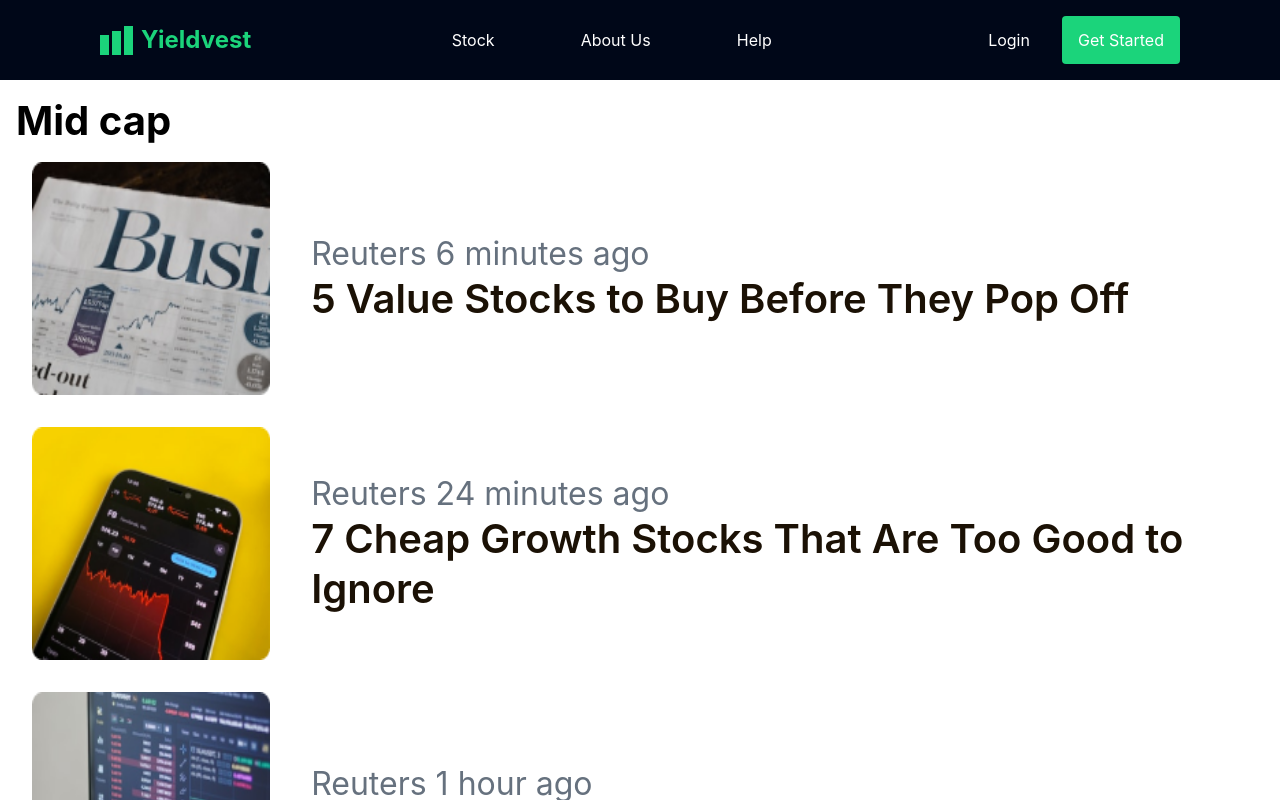
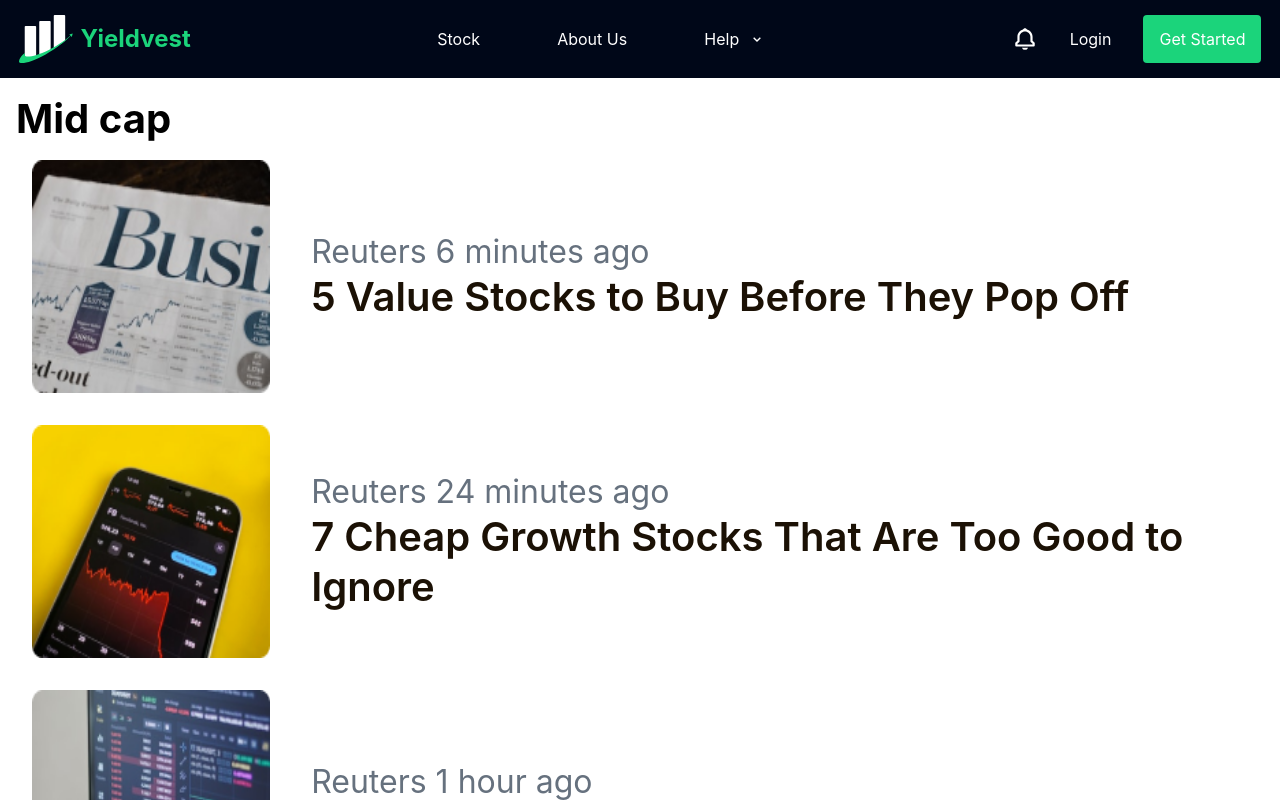
Before and after one commit to workshopapps/investment.web, a React (Create React App) app in the folder frontend/: page /mid in a window 1280 px wide. Shown: the top 800 px of the page. Built offline with nearby package versions, Linux system fonts and the light colour scheme; no server answers.

Commit message:
Styling: Nav bar and ham menu styling
- Changed the logo to a new logo
- Added FAQ footer item
- Added icon to the nav bar link
- Edited the mobile nav menu
- Added notification icon
- Edited mobile menu initial state to false

```diff
--- a/frontend/src/components/Footer/Footer.jsx
+++ b/frontend/src/components/Footer/Footer.jsx
@@ -21,6 +21,7 @@ const Footer = () => {
             name: 'Support',
             navLinks: [
                 { link: 'Help', to: '/help' },
+                { link: 'FAQ', to: '/faq' },
                 { link: 'Contact Us', to: '/contact' }
 
                 // { link: 'FAQ', to: '#' },
--- a/frontend/src/components/Nav/MenuLink.jsx
+++ b/frontend/src/components/Nav/MenuLink.jsx
@@ -2,15 +2,19 @@
 /* eslint-disable react/react-in-jsx-scope */
 /* eslint-disable prettier/prettier */
 import { NavLink } from 'react-router-dom';
+import { BiChevronDown } from 'react-icons/bi';
 
-const MenuLink = ({ link, url }) => {
+const MenuLink = ({ link, url, icon }) => {
     const activeStyle = {
         color: '#1BD47B'
     };
     return (
         <li>
-            <NavLink to={url} style={({ isActive }) => (isActive ? activeStyle : undefined)}>
+            <NavLink to={url} style={({ isActive }) => (isActive ? activeStyle : undefined)} className="flex items-center justify-between gap-[10px]">
                 {link}
+                <span>
+                    {icon && <BiChevronDown className="text-white text-[16px]" />}
+                </span>
             </NavLink>
         </li>
     );
--- a/frontend/src/components/Nav/MenuLinks.jsx
+++ b/frontend/src/components/Nav/MenuLinks.jsx
@@ -13,15 +13,16 @@ const MenuLinks = () => {
             url: '/about'
         },
         {
-            link: 'Help',
-            url: '/help'
+            link: `Help `,
+            url: '/help',
+            icon: true
         }
     ];
     return (
-        <ul className="w-full flex justify-between items center">
+        <ul className="w-full hidden md:flex gap-[5px] max-w-[328px] justify-between items center">
             {navLinks.map((item, index) => {
-                const { link, url } = item;
-                return <MenuLink link={link} url={url} key={index} />;
+                const { link, url, icon } = item;
+                return <MenuLink link={link} url={url} key={index} icon={icon} />;
             })}
         </ul>
     );
--- a/frontend/src/components/Nav/MobileMenu.jsx
+++ b/frontend/src/components/Nav/MobileMenu.jsx
@@ -4,7 +4,7 @@
 
 import React, { useEffect } from 'react';
 import MenuLink from './MenuLink';
-import NavBtn from './NavBtn';
+// import NavBtn from './NavBtn';
 import Close from './../../assets/header/close.svg';
 
 // eslint-disable-next-line react/prop-types
@@ -23,10 +23,10 @@ const MobileMenu = ({ toggleMenu }) => {
             url: '/help'
         }
     ];
-    const btns = [
-        { name: 'Login', background: 'transparent', color: 'black', url: '/login' },
-        { name: 'Get Started', background: '#1BD47B', color: 'white', url: '/signup' }
-    ];
+    // const btns = [
+    //     { name: 'Login', background: 'transparent', color: 'black', url: '/login' },
+    //     { name: 'Get Started', background: '#1BD47B', color: 'white', url: '/signup' }
+    // ];
 
     useEffect(() => {
         document.body.style.overflowY = 'hidden';
@@ -40,21 +40,23 @@ const MobileMenu = ({ toggleMenu }) => {
                 className="absolute top-0 bottom-0 left-0 right-0 bg-transparent"
                 onClick={() => toggleMenu(false)}
             ></div>
-            <div className="absolute right-0 bg-white top-0 bottom-0 w-64">
+            <div className="absolute right-0 bg-white top-0 bottom-0 w-[200px]">
                 <div className="py-6 px-6">
-                    <div
-                        className=" flex justify-end items-end mb-10"
-                        onClick={() => toggleMenu(false)}
-                    >
-                        <img src={Close} alt="" className="w-10 h-10" />
+                    <div className="flex items-center justify-end">
+                        <div
+                            className=" flex justify-end items-end mb-10"
+                            onClick={() => toggleMenu(false)}
+                        >
+                            <img src={Close} alt="" className="w-7 h-7" />
+                        </div>
                     </div>
-                    <ul className="uppercase flex-col gap-4 w-full flex justify-center items-center mb-20">
+                    <ul className="uppercase flex-col gap-4 w-full flex justify-center items-left mb-10 font-[600]">
                         {navLinks.map((item, index) => {
                             const { link, url } = item;
                             return <MenuLink link={link} url={url} key={index} />;
                         })}
                     </ul>
-                    <div className=" justify-between items-center gap-4 nav-btns flex flex-col">
+                    {/* <div className=" justify-between items-left gap-4 nav-btns flex flex-col font-[600]">
                         {btns.map((item, index) => {
                             const { name, background, color, url } = item;
                             return (
@@ -67,7 +69,7 @@ const MobileMenu = ({ toggleMenu }) => {
                                 />
                             );
                         })}
-                    </div>
+                    </div> */}
                 </div>
             </div>
         </div>
--- a/frontend/src/components/Nav/Nav.jsx
+++ b/frontend/src/components/Nav/Nav.jsx
@@ -12,6 +12,7 @@ import user_image from '../../assets/images/Rectangle 4749.png';
 
 import { IoIosNotifications } from 'react-icons/io';
 import { FiSettings } from 'react-icons/fi';
+import { BiBell } from 'react-icons/bi';
 
 // eslint-disable-next-line react/prop-types
 const Nav = ({ openMenu }) => {
@@ -35,25 +36,24 @@ const Nav = ({ openMenu }) => {
         display: 'inline-block',
         color: `white`
     };
-    // const btns = [
-    //     { name: 'Login', background: 'transparent', url: 'login' },
-    //     { name: 'Get Started', background: '#1BD47B' }
-    // ];
 
     const navigate = useNavigate();
 
     return (
-        <nav style={navStyle} className="flex justify-center items-center h-20">
-            <div className="w-full flex items-center justify-between lg:mx-[100px] mx-[16px]">
+        <nav style={navStyle} className="flex justify-center items-center h-[78px] px-[16px]">
+            <div className="w-full flex items-center justify-between max-w-[1243px]">
                 <div onClick={() => navigate('/')} className="cursor-pointer flex items-center text-2xl">
                     <img src={Logo} alt="" />
                     <p className="text-[#1BD47B] font-bold ml-2">Yieldvest</p>
                 </div>
-                <div className="hidden md:block nav-items max-w-xs w-full">
-                    <MenuLinks />
-                </div>
+                <MenuLinks />
+                {/* <div className="hidden md:block nav-items w-full">
+                </div> */}
                 {!logged && (
                     <div className=" justify-between items-center gap-4 nav-btns hidden md:flex">
+                        <div className='notification'>
+                            <BiBell className="text-[26px]" />
+                        </div>
                         <Link to="/login">
                             <button type="button" style={loginStyle} className="rounded">
                                 Login
@@ -66,7 +66,6 @@ const Nav = ({ openMenu }) => {
                         </Link>
                     </div>
                 )}
-
                 <div className="ham-menu block md:hidden" onClick={() => openMenu(true)}>
                     <img src={Menu} alt="" />
 
--- a/frontend/src/pages/layout.jsx
+++ b/frontend/src/pages/layout.jsx
@@ -8,7 +8,7 @@ import MobileMenu from '../components/Nav/MobileMenu';
 import { useLocation } from 'react-router-dom';
 
 const PageLayout = ({ children }) => {
-    const [openMobileMenu, setOpenMobileMenu] = useState(true);
+    const [openMobileMenu, setOpenMobileMenu] = useState(false);
     const pathName = useLocation();
 
     useEffect(() => {
```
Also changed, not shown: frontend/src/assets/header/logo.svg.
